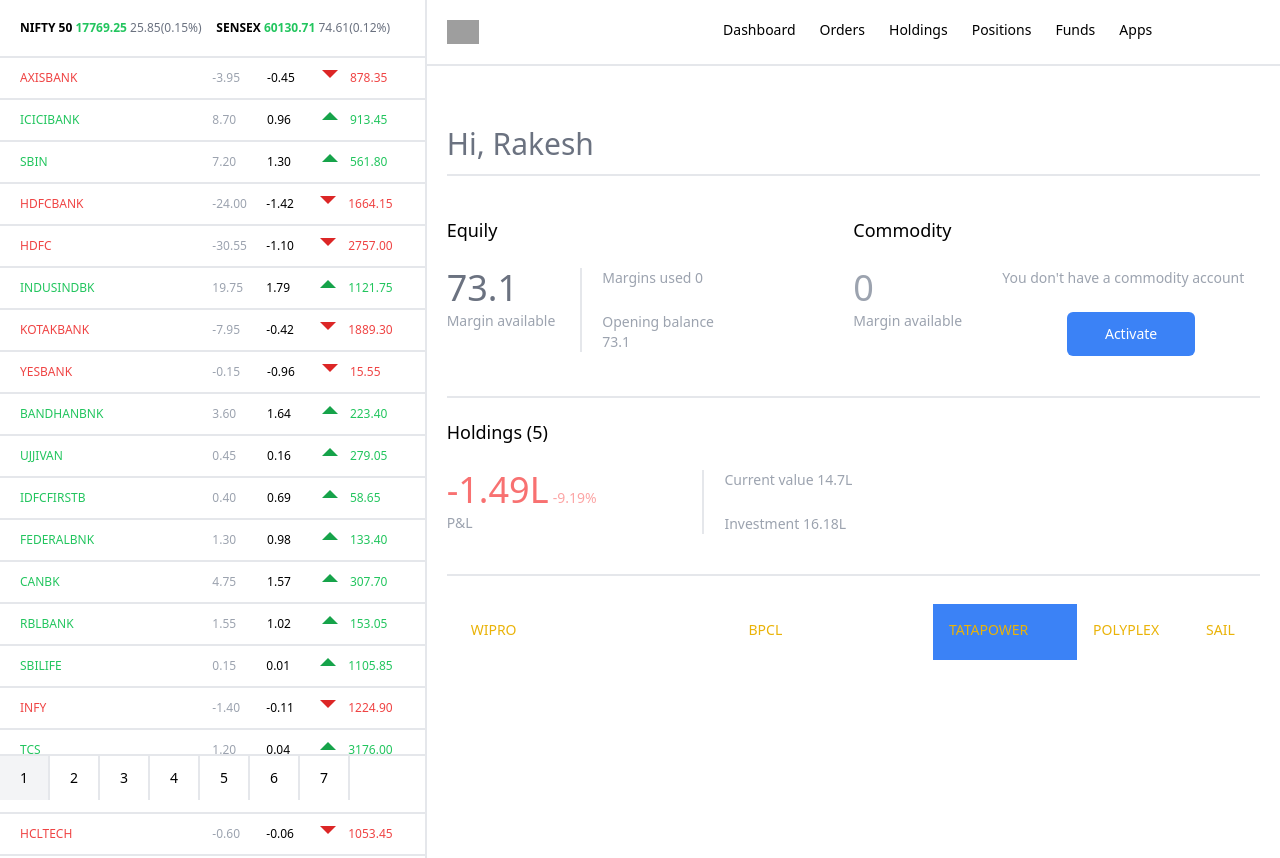
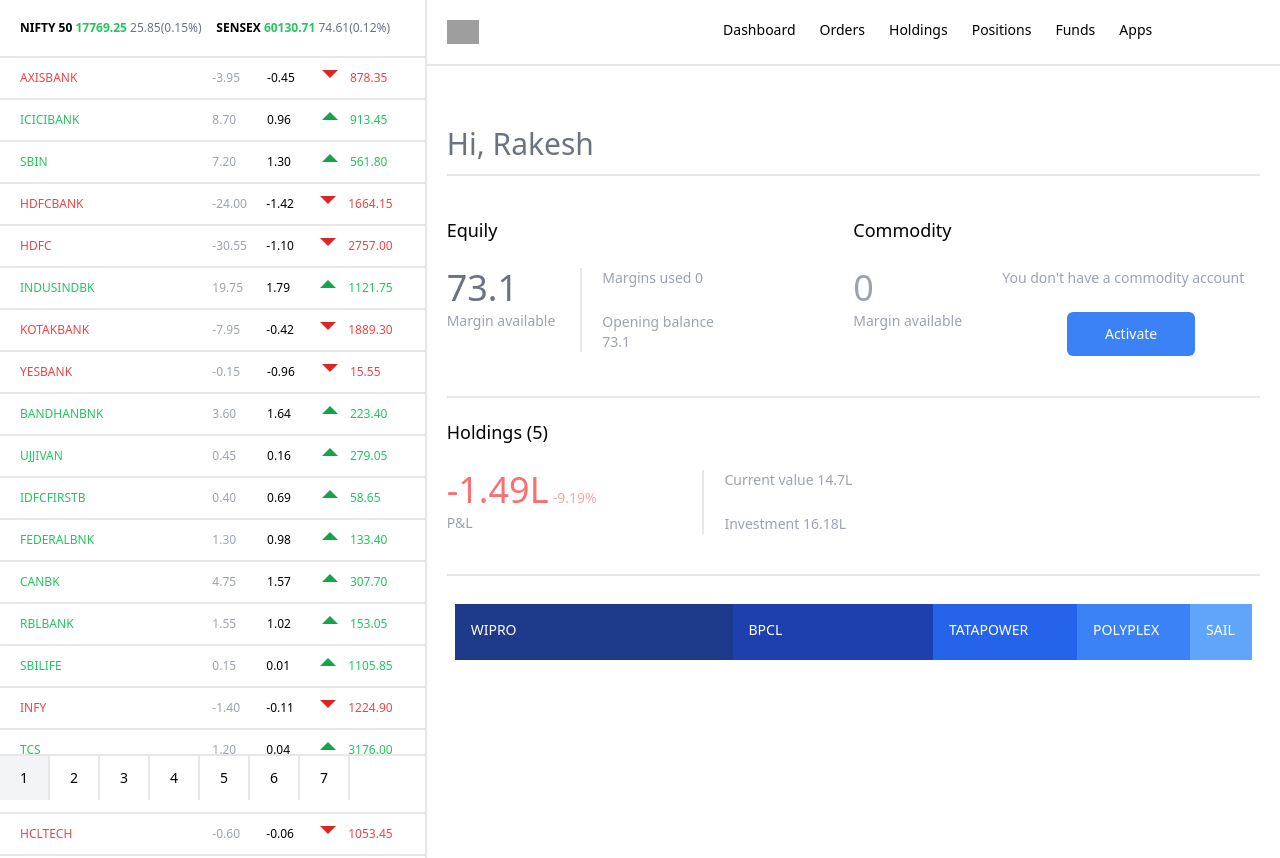
Before and after one commit to rakeshpandey791/zerodha-clone, a React (Create React App) app: page / in a window 1280 px wide. Built offline with nearby package versions, Linux system fonts and the light colour scheme; grey boxes are pictures that could not be loaded.

Commit message:
Make custom table component more configurable and use it on order tab screen

```diff
--- a/src/components/molecules/stockWiseInvestment.tsx
+++ b/src/components/molecules/stockWiseInvestment.tsx
@@ -5,6 +5,28 @@
 
 const StockWiseInvestment = () => {
   const totalInvestment = useSelector(getTotalInvestment);
+  const getClass = (index: number) => {
+    switch (index) {
+      case 0:
+        return "bg-blue-900";
+      case 1:
+        return "bg-blue-800";
+      case 2:
+        return "bg-blue-600";
+      case 3:
+        return "bg-blue-500";
+      case 4:
+        return "bg-blue-400";
+      case 5:
+        return "bg-blue-300";
+      case 6:
+        return "bg-blue-200";
+      case 7:
+        return "bg-blue-100";
+      case 8:
+        return "bg-blue-50";
+    }
+  };
   return (
     <>
       {holdingData?.data
@@ -16,9 +38,7 @@
             <div
               title={stock.tradingsymbol}
               data-tooltip-target={`tooltip-default-${stock.tradingsymbol}`}
-              className={`text-sm h-14 p-4 text-yellow-500 bg-blue-${
-                900 - index * 200
-              }`}
+              className={`text-sm h-14 p-4 text-white ${getClass(index)}`}
               style={{
                 width: `${
                   (stock.average_price * stock.quantity * 100) / totalInvestment
```
